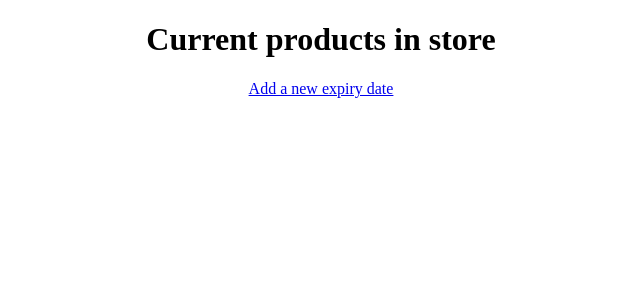
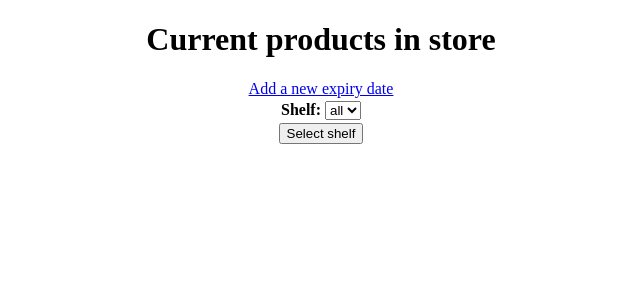
Before and after one commit to MartinChevereau/CodaBeneTest, a Django app: page / in a window 1280 px wide. Shown: the top 300 px of the page, without its empty margins (319-959 px from the left). Run offline with Django 4.2, Linux system fonts and the light colour scheme; data that the repository does not hold is empty.

Commit message:
added filter on shelf selection

```diff
--- a/CodaBeneProject/inventoryApp/forms.py
+++ b/CodaBeneProject/inventoryApp/forms.py
@@ -9,8 +9,15 @@ class ExpiriesForm(forms.Form):
 
     products = ProductsModel.objects.all()
     # the date format is the one expected by postgresql
-    expiry_date = forms.DateField(input_formats=['%Y-%m-%d'])
+    expiry_date = forms.DateField(input_formats=['%Y-%m-%d'], help_text='format : YYYY-MM-DD')
     choices = []
     for product in products:
         choices.append((product.GTIN, product.format()))
     GTIN = forms.ChoiceField(choices=choices)
+
+class FilterShelvesFrom(forms.Form):
+    shelves = ShelvesModel.objects.all()
+    choices = [(-1, "all")]
+    for shelf in shelves:
+        choices.append((shelf.id, shelf.name))
+    shelf = forms.ChoiceField(choices=choices)
--- a/CodaBeneProject/inventoryApp/views.py
+++ b/CodaBeneProject/inventoryApp/views.py
@@ -30,8 +30,23 @@ def addProductView(request):
     return render(request, "addProduct.html",context)
 
 def checkExpiriesView(request):
-    expiries = ExpiriesModel.objects.all().order_by('expiry_date')
+    form = FilterShelvesFrom()
+    # if we receive answer for the filter form we display accordingly
+    if request.method == 'POST':
+        data = request.POST
+        # code to indicate that we take all shelves
+        if data['shelf'] != '-1':
+            expiries = ExpiriesModel.objects.filter(GTIN__shelf__id=data['shelf'] ).order_by('expiry_date')
+        else:
+            expiries = ExpiriesModel.objects.all().order_by('expiry_date')
+    # if this is the first time we get the page we display all
+    else:
+        expiries = ExpiriesModel.objects.all().order_by('expiry_date')
+
+
+
     context = {
-        "content" : expiries
+        "content" : expiries,
+        "form": form
     }
     return render(request, "checkExpiries.html", context)
--- a/CodaBeneProject/templates/addProduct.html
+++ b/CodaBeneProject/templates/addProduct.html
@@ -24,7 +24,6 @@
                 <p style="color:Green;">data uploaded</p>
             {%else%}
                 <p style="color:Red;">invalid date </p>
-                <p style="color:Red;">required format: YYYY-MM-DD </p>
             {%endif%}
         {%endif%}
     </center>
--- a/CodaBeneProject/templates/checkExpiries.html
+++ b/CodaBeneProject/templates/checkExpiries.html
@@ -11,6 +11,13 @@
     <center>
         <h1>Current products in store</h1>
         <a href="/addProduct">Add a new expiry date</a>
+        <form action='' method="post">
+            {% csrf_token %}
+            <table>
+                {{form.as_table}}
+            </table>
+            <input type="submit" value="Select shelf">
+        <form>
         {% for data in content%}
         <li>
             <p >{{data}}</p>
```
